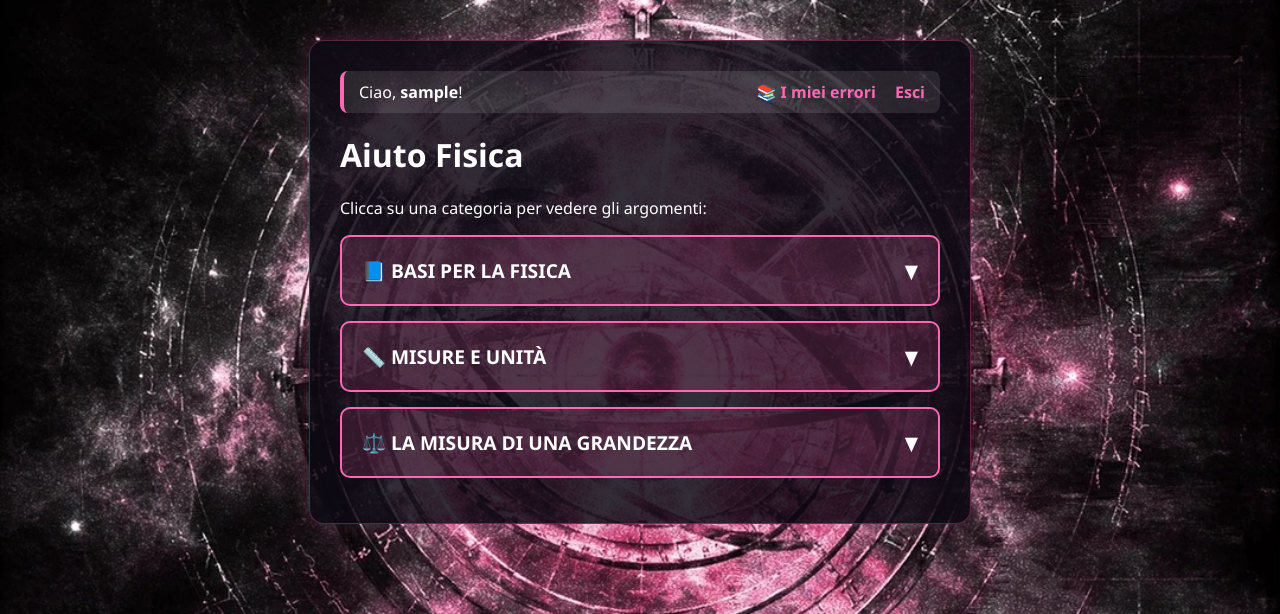
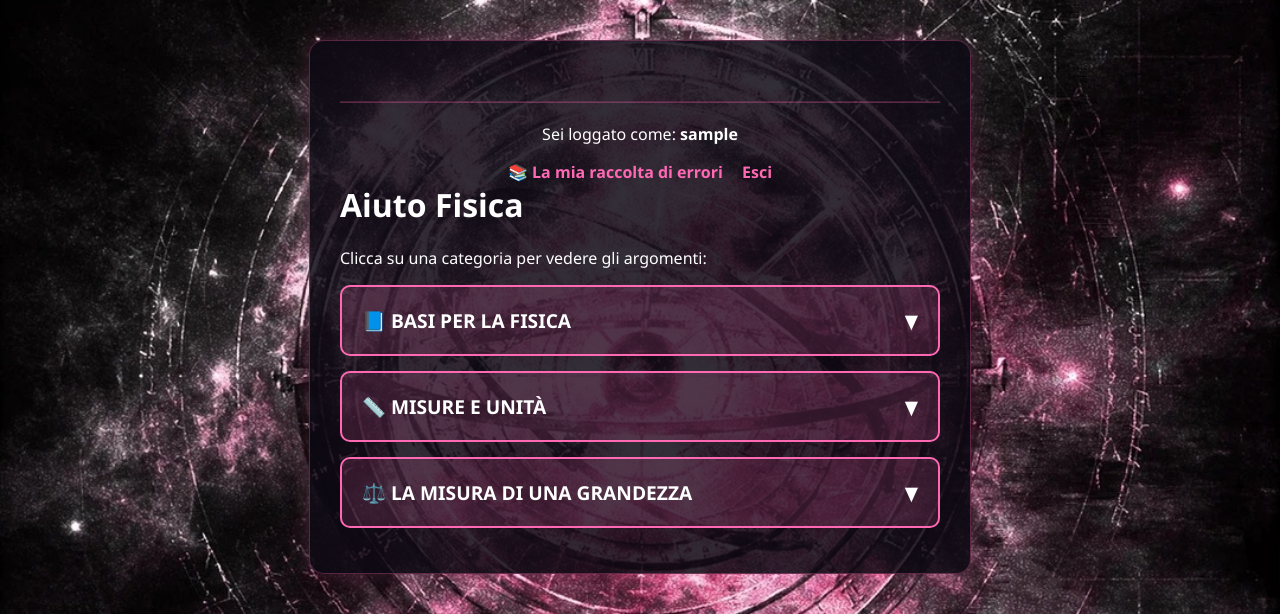
Before and after one commit to q260066737-cell/physics-helper, a Flask app: page / in a window 1280 px wide. Shown: the top 614 px of the page. Run offline with Flask 3, Linux system fonts and the light colour scheme; the visitor is signed in with stand-in values (Sample User, id 1).

Commit message:
Update index.html

```diff
--- a/templates/index.html
+++ b/templates/index.html
@@ -104,12 +104,11 @@
     <div class="container">
 
         <!-- BARRA UTENTE CON LOGOUT E LINK AGLI ERRORI -->
-        <div class="user-bar">
-            <span>Ciao, <b>{{ current_user.username }}</b>!</span>
-            <div>
-                <a href="/errori" style="margin-right: 15px;">📚 I miei errori</a>
-                <a href="/logout">Esci</a>
-            </div>
+            <hr style="border-color: rgba(255,105,180,0.3); margin-top: 30px;">
+        <div style="text-align: center; margin-top: 20px;">
+            <p>Sei loggato come: <b>{{ current_user.username }}</b></p>
+            <a href="/errori" style="margin-right: 15px;">📚 La mia raccolta di errori</a>
+            <a href="/logout">Esci</a>
         </div>
 
         <!-- MESSAGGI DI ERRORE (es. password sbagliata) -->
```
